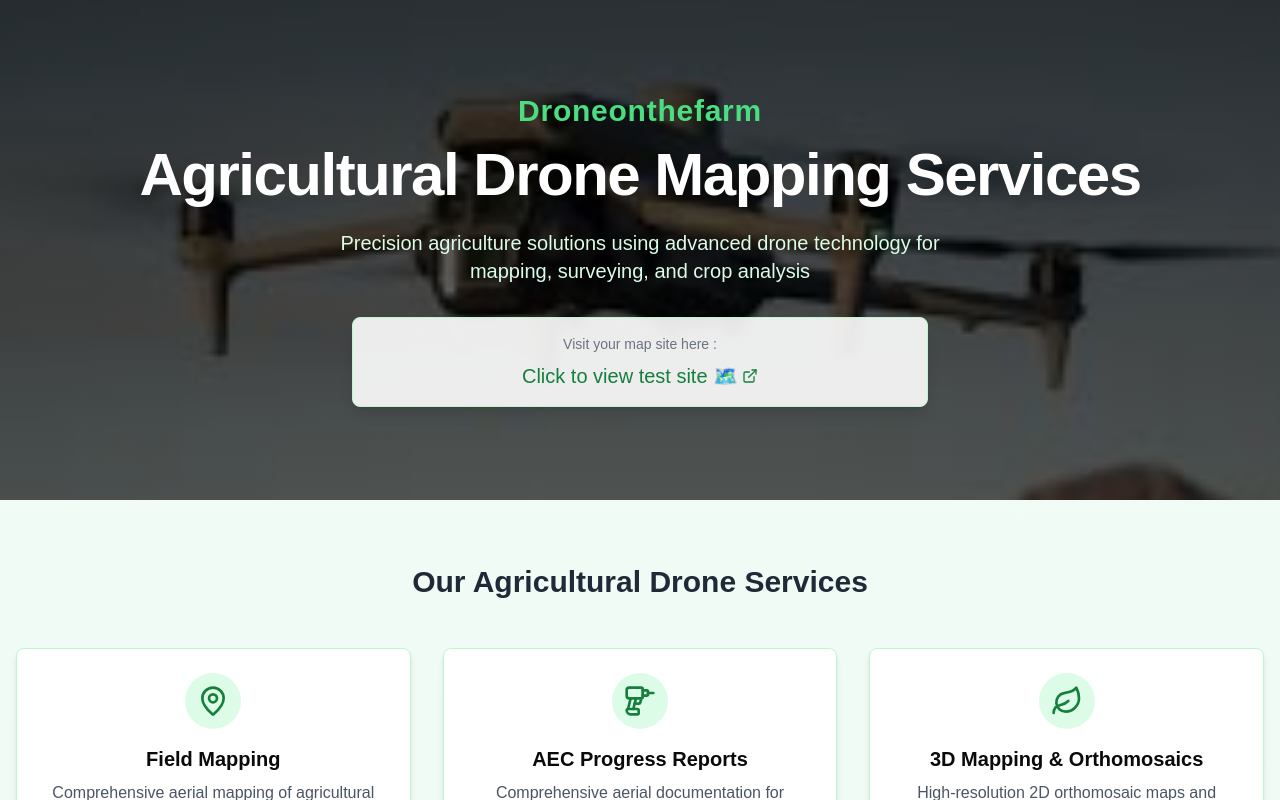
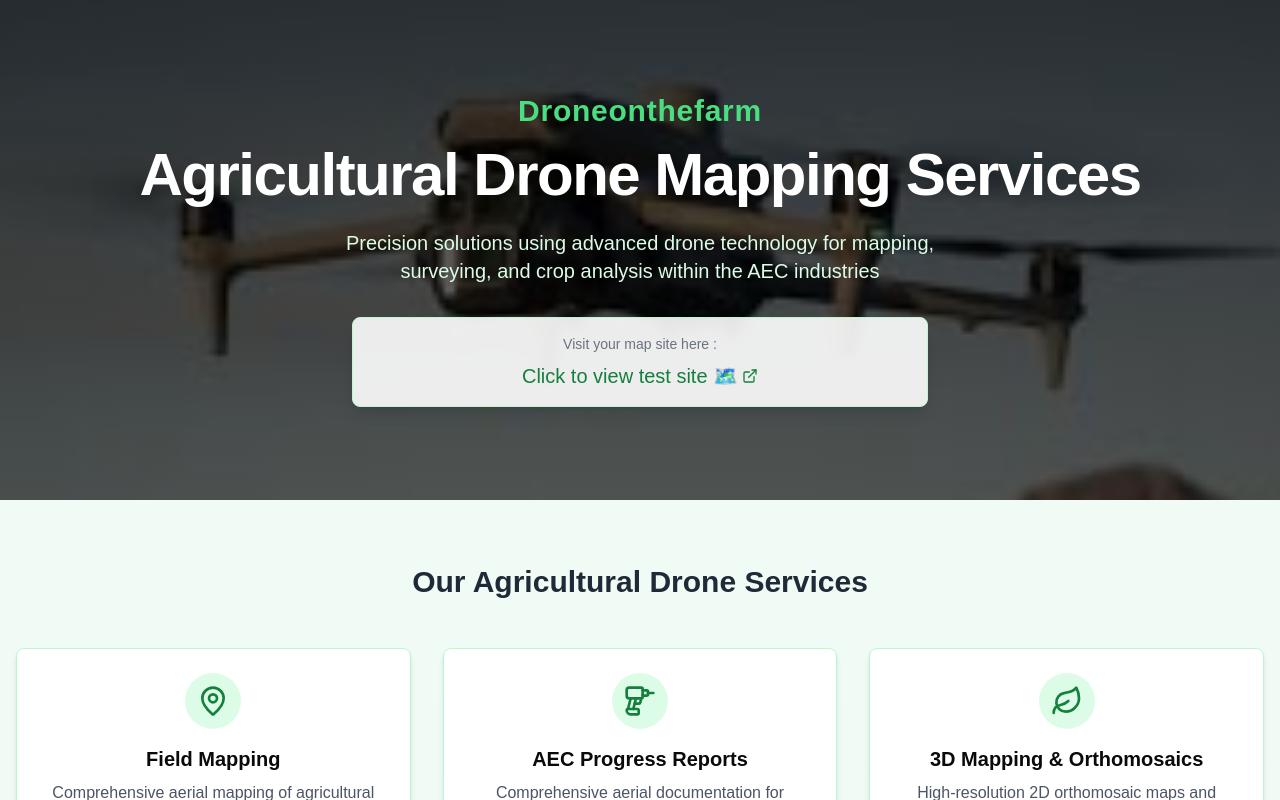
Before and after one commit to jonnywipeout/Droneonthefarm, a Next.js app: page / in a window 1280 px wide. Shown: the top 800 px of the page. Built offline with nearby package versions, Linux system fonts and the light colour scheme.

Commit message:
Update page.tsx

```diff
--- a/app/page.tsx
+++ b/app/page.tsx
@@ -58,7 +58,7 @@ export default function AgricultureDroneLandingPage() {
             Agricultural Drone Mapping Services
           </h2>
           <p className="text-xl text-green-100 max-w-2xl mb-8">
-            Precision agriculture solutions using advanced drone technology for mapping, surveying, and crop analysis
+            Precision solutions using advanced drone technology for mapping, surveying, and crop analysis within the AEC industries
           </p>
           <div className="bg-white/90 backdrop-blur-sm rounded-lg p-4 shadow-lg border border-green-200 max-w-xl w-full">
             <p className="text-gray-500 mb-2 text-sm">Visit your map site here :</p>
```
